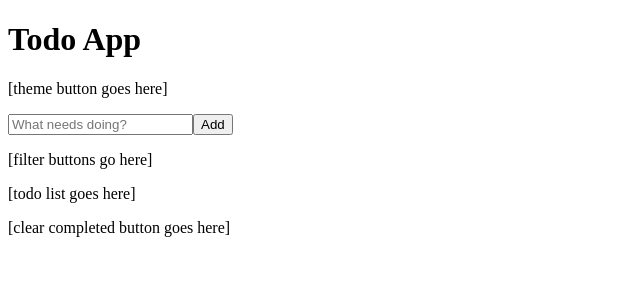
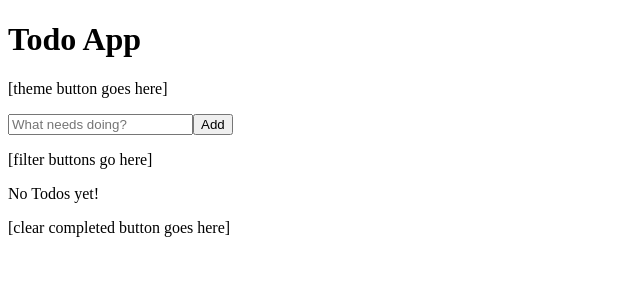
Before and after one commit to aubrey-strauss/todo-context-API, a React (Vite) app: page / in a window 1280 px wide. Shown: the top 300 px of the page, without its empty margins (0-640 px from the left). Built offline with nearby package versions, Linux system fonts and the light colour scheme.

Commit message:
TodoList shows todos

```diff
--- a/src/App.tsx
+++ b/src/App.tsx
@@ -1,6 +1,7 @@
-import TodoInput from "./components/TodoInput"; // bring in my input box component
+import TodoInput from "./components/TodoInput";
+import TodoList from "./components/TodoList";
 
-// App = the page's outer frame; each placeholder gets swapped for a real component as I build it
+// App = the page's outer frame
 function App() {
   return (
     <div className="app">
@@ -8,7 +9,7 @@ function App() {
       <p>[theme button goes here]</p>
       <TodoInput /> {/* text box + Add button */}
       <p>[filter buttons go here]</p>
-      <p>[todo list goes here]</p>
+      <TodoList /> {/* shows all the todos */}
       <p>[clear completed button goes here]</p>
     </div>
   );
```
